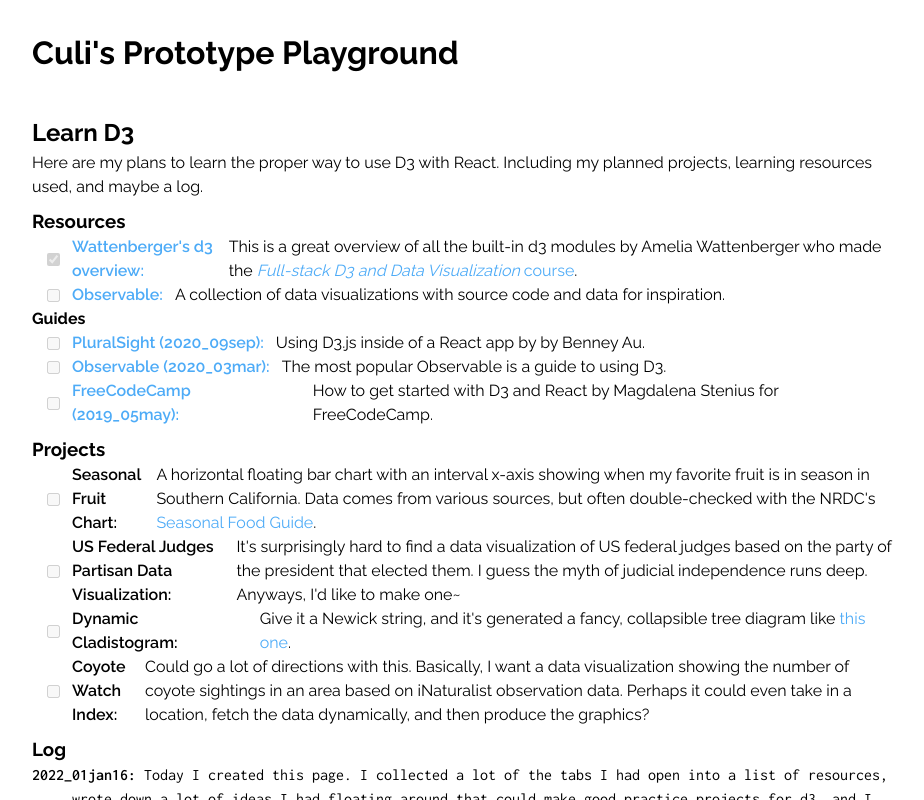
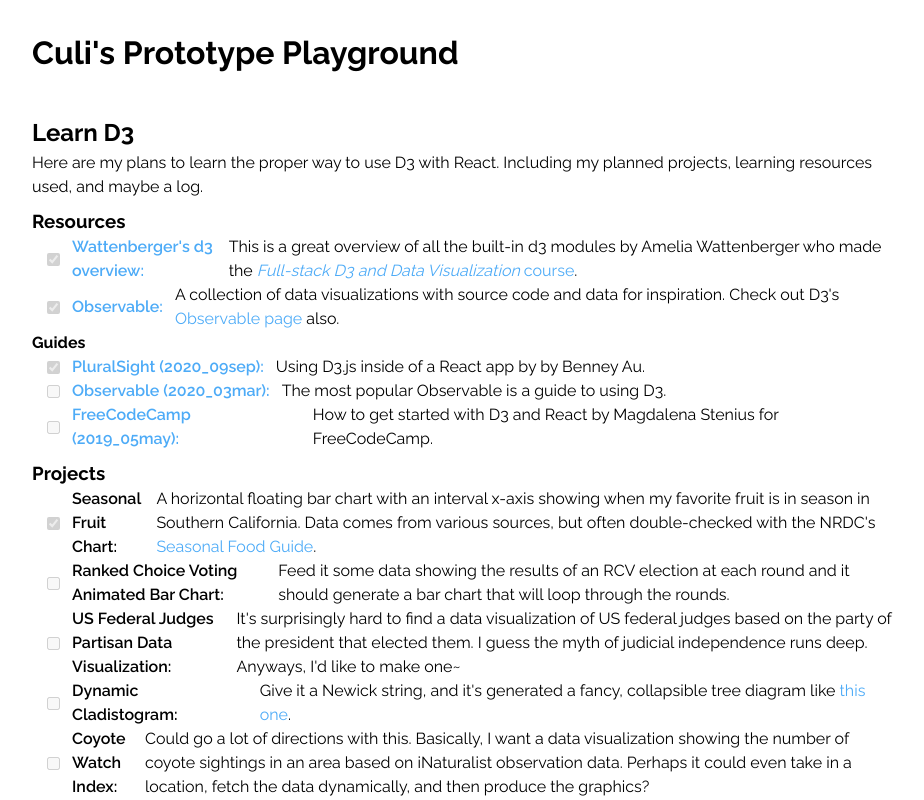
Before and after one commit to tif-calin/react-play, a React app: page /learn/d3 in a window 1280 px wide. Shown: the whole page, without its empty margins (174-1098 px from the left). Built offline with nearby package versions, Linux system fonts and the light colour scheme.

Commit message:
update learnd3 page

```diff
--- a/src/views/learn/LearnD3.tsx
+++ b/src/views/learn/LearnD3.tsx
@@ -70,20 +70,20 @@ const LearnD3: React.FC<Props> = () => {
         <h3>Resources</h3>
         <ul>
           <ListItem>
-            <input type="checkbox" defaultChecked disabled />
+            <input type="checkbox" disabled defaultChecked />
             <A href="https://wattenberger.com/blog/d3">Wattenberger&apos;s d3 overview</A>
             <span>This is a great overview of all the built-in d3 modules by Amelia Wattenberger who made the <A href="https://www.newline.co/fullstack-d3"><i>Full-stack D3 and Data Visualization</i> course</A>.</span>
           </ListItem>
           <ListItem>
-            <input type="checkbox" disabled />
+            <input type="checkbox" disabled defaultChecked />
             <A href="https://observablehq.com/">Observable</A>
-            <span>A collection of data visualizations with source code and data for inspiration.</span>
+            <span>A collection of data visualizations with source code and data for inspiration. Check out D3&apos;s <A href="https://observablehq.com/@d3">Observable page</A> also.</span>
           </ListItem>
         </ul>
         <h4>Guides</h4>
         <ul>
           <ListItem>
-            <input type="checkbox" disabled />
+            <input type="checkbox" disabled defaultChecked />
             <A href="https://www.pluralsight.com/guides/using-d3.js-inside-a-react-app">PluralSight (2020_09sep)</A>
             <span>Using D3.js inside of a React app by by Benney Au.</span>
           </ListItem>
@@ -104,9 +104,14 @@ const LearnD3: React.FC<Props> = () => {
         <h3>Projects</h3>
         <ul>
           <ListItem>
-            <input type="checkbox" disabled />
+            <input type="checkbox" disabled defaultChecked />
             <span>Seasonal Fruit Chart</span>
             <span>A horizontal floating bar chart with an interval x-axis showing when my favorite fruit is in season in Southern California. Data comes from various sources, but often double-checked with the NRDC&apos;s <A href="https://www.seasonalfoodguide.org/">Seasonal Food Guide</A>.</span>
+          </ListItem>
+          <ListItem>
+            <input type="checkbox" disabled />
+            <span>Ranked Choice Voting Animated Bar Chart</span>
+            <span>Feed it some data showing the results of an RCV election at each round and it should generate a bar chart that will loop through the rounds.</span>
           </ListItem>
           <ListItem>
             <input type="checkbox" disabled />
@@ -131,7 +136,7 @@ const LearnD3: React.FC<Props> = () => {
         <ul>
           <LogEntry>
             <span>2022_01jan16</span>
-            <span>Today I created this page. I collected a lot of the tabs I had open into a list of resources, wrote down a lot of ideas I had floating around that could make good practice projects for d3, and I started doing more research into d3/react. I also started reading this <A href="https://www.pluralsight.com/guides/using-d3.js-inside-a-react-app">PluralSight guide</A>. Main takeaways from that: use refs and to avoid .append and instead use selection joins.</span>
+            <span>Today I created this page. I collected a lot of the tabs I had open into a list of resources, wrote down a lot of ideas I had floating around that could make good practice projects for d3, and I started doing more research into d3/react. I also started reading this <A href="https://www.pluralsight.com/guides/using-d3.js-inside-a-react-app">PluralSight guide</A>. Main takeaways from that: use refs and to avoid .append and instead use selection joins. I used it to build the seasonal fruit chart, though it needs a lot of work.</span>
           </LogEntry>
         </ul>
       </section>
```
